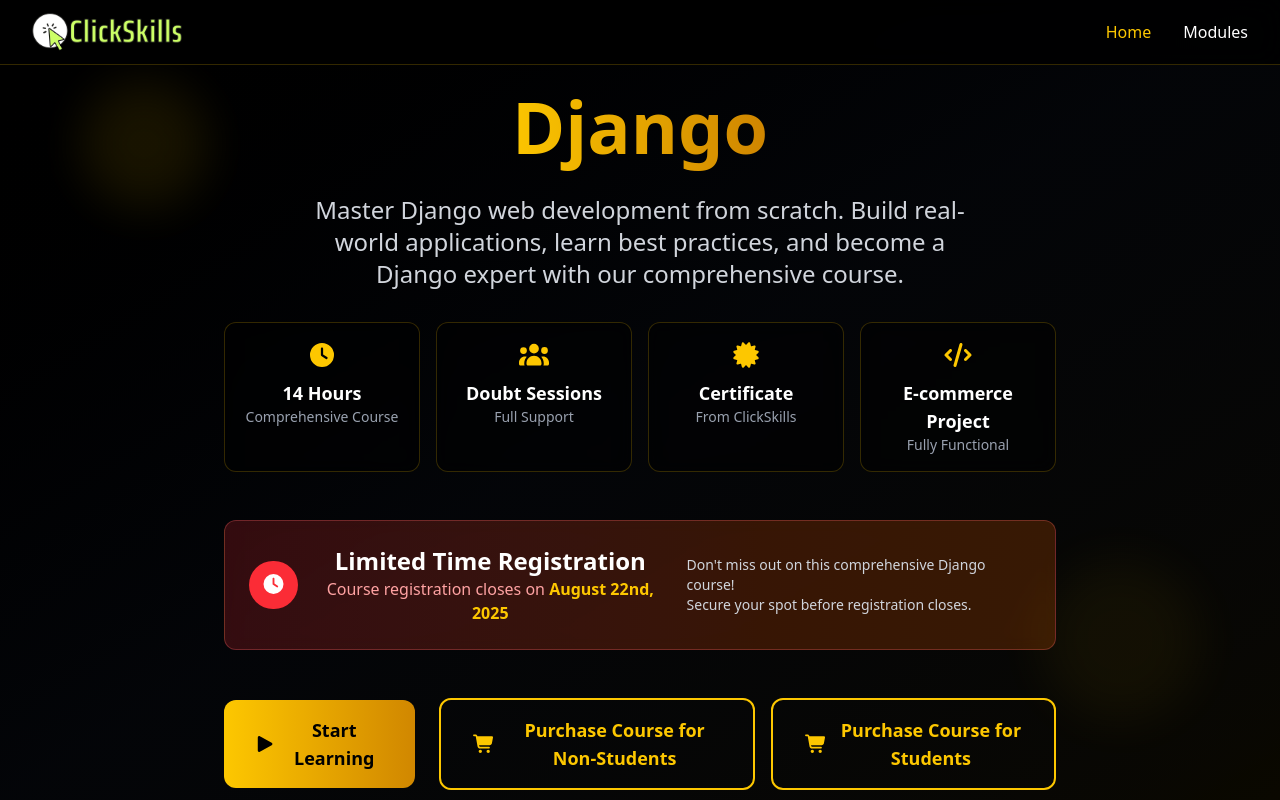
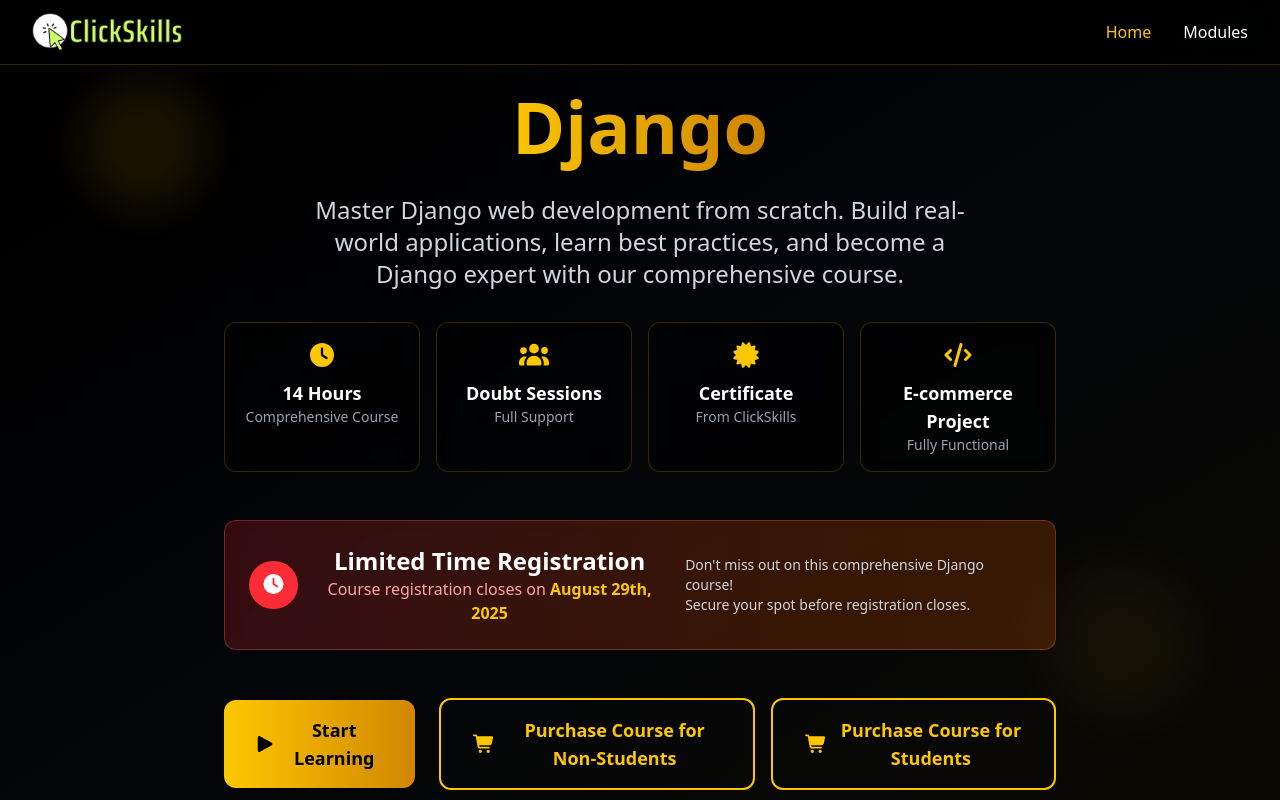
Before and after one commit to Abros3006/django-course, a Next.js app: page / in a window 1280 px wide. Shown: the top 800 px of the page. Built offline with nearby package versions, Linux system fonts and the light colour scheme.

Commit message:
Update course registration deadline to August 29th, 2025 in Home component

```diff
--- a/src/app/page.tsx
+++ b/src/app/page.tsx
@@ -94,7 +94,7 @@ export default function Home() {
                 </div>
                 <div>
                   <h3 className="text-2xl font-bold text-white">Limited Time Registration</h3>
-                  <p className="text-red-300">Course registration closes on <span className="font-bold text-yellow-400">August 22nd, 2025</span></p>
+                  <p className="text-red-300">Course registration closes on <span className="font-bold text-yellow-400">August 29th, 2025</span></p>
                 </div>
               </div>
               <div className="text-center md:text-left">
```
